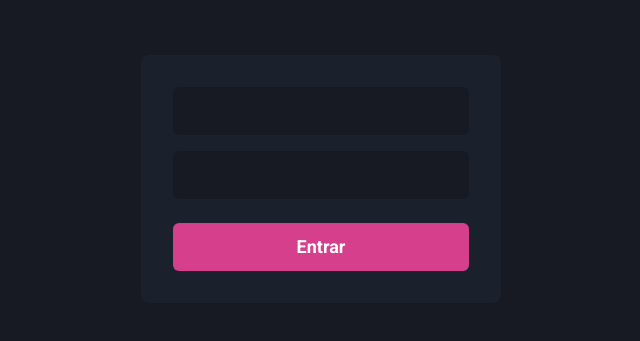
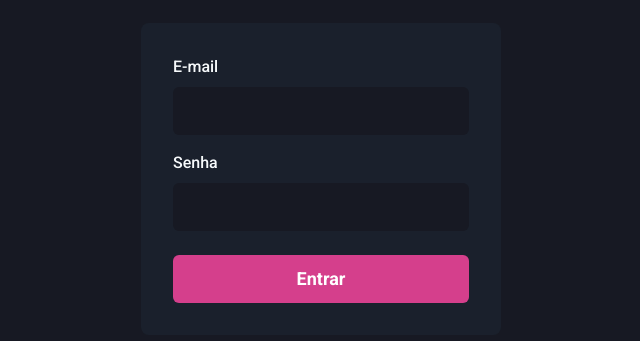
Before and after one commit to rafaelgcaldas/dashgo, a Next.js app: page / in a window 1280 px wide. Shown: the part 221-562 px from the top of the page, without its empty margins (319-959 px from the left). Built offline with nearby package versions, Linux system fonts and the light colour scheme.

Commit message:
signIn page

```diff
--- a/src/pages/index.tsx
+++ b/src/pages/index.tsx
@@ -2,7 +2,7 @@
 import { Flex, Button, Stack } from '@chakra-ui/react'
 import Input from '../components/Form/Input'
 
-export default function Home() {
+export default function SignIn() {
   return (
     <Flex
       w="100vw"
@@ -20,23 +20,11 @@ export default function Home() {
         flexDir="column"
       >
         <Stack spacing="4">
-          <Input
-            name="email"
-            type="email"
-          />
-
-          <Input
-            name="password"
-            type="password"
-          />
+          <Input name="email" type="email" label="E-mail" />
+          <Input name="password" type="password" label="Senha" />
         </Stack>
 
-        <Button
-          type="submit"
-          mt="6"
-          colorScheme="pink"
-          size="lg"
-        >
+        <Button type="submit" mt="6" colorScheme="pink" size="lg" >
           Entrar
         </Button>
       </Flex>
```
